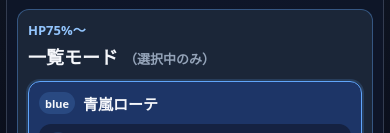
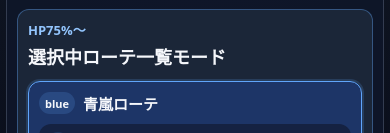
Before and after one commit to mentha0608/rotation-sigil, a website built with Vite: page index.html in a window 390 px wide. Shown: the part 418-551 px from the top of the page. Built offline with nearby package versions, Linux system fonts and the light colour scheme.

Commit message:
Improve mobile rotation display

```diff
--- a/src/style.css
+++ b/src/style.css
@@ -191,6 +191,15 @@ h1 {
 }
 
 @media (max-width: 720px) {
+  .list-header h3 {
+    font-size: 0;
+  }
+
+  .list-header h3::before {
+    content: "選択中ローテ";
+    font-size: 18px;
+  }
+
   .app {
     width: calc(100% - 12px);
     padding: 8px 0;
@@ -510,11 +519,4 @@ h1 {
     grid-template-columns: 1fr;
   }
 
-  .list-header h3::after {
-    content: "（選択中のみ）";
-    margin-left: 6px;
-    color: #94a3b8;
-    font-size: 13px;
-    font-weight: 600;
-  }
 }
```
